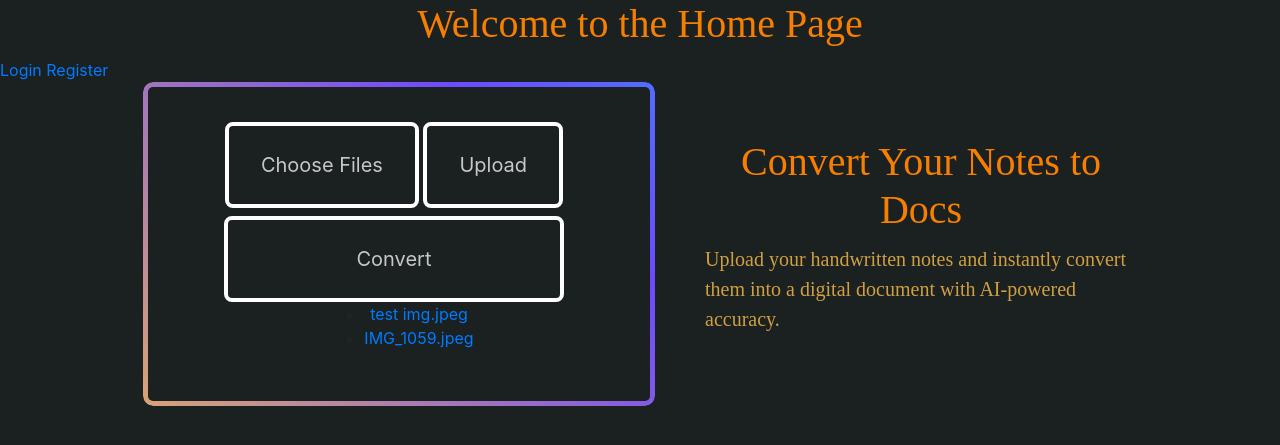
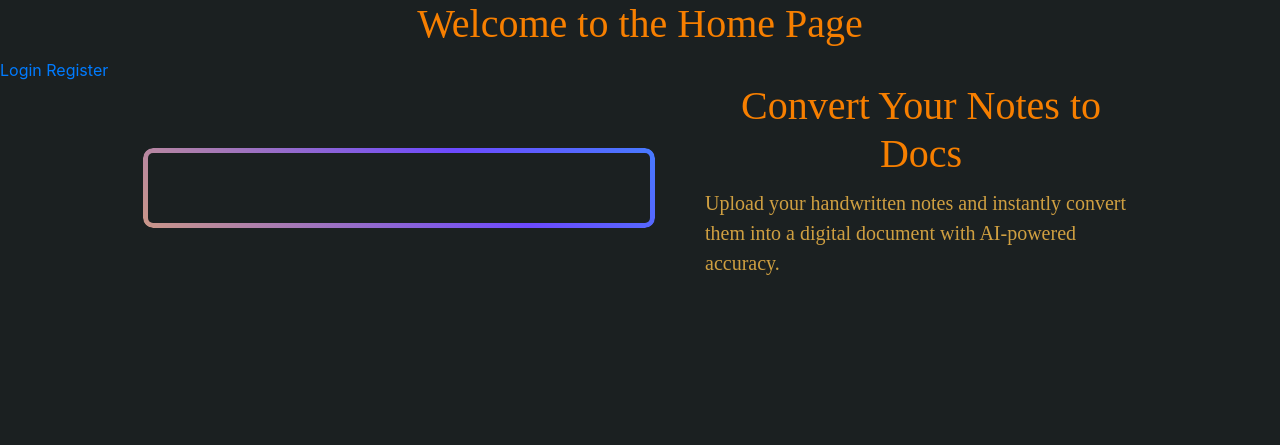
Before and after one commit to Learning-howto-Code/Notes-to-Docs-Website, a Flask app: page / in a window 1280 px wide. Shown: the part 56-501 px from the top of the page. Run offline with Flask 3, Linux system fonts and the light colour scheme; parts of the project's set-up code (start-up, migrations or seed data) failed here and were passed over.

Commit message:
restarting file upload, commented out all code

```diff
--- a/Static/css/style.css
+++ b/Static/css/style.css
@@ -183,7 +183,7 @@
 
 /* Register page */
 .sign_up{
-    color: rgb(124, 137, 148);
+    color: rgb(227, 233, 237);
     font-size: 20px;
     font-family: "times_new_roman";
 }
--- a/app.py
+++ b/app.py
@@ -18,7 +18,8 @@
 
 
 app = Flask(__name__)
-app.register_blueprint(uploads_bp, url_prefix="/uploads")
+# app.register_blueprint(uploads_bp, url_prefix="/uploads")
+
 
 app.config['SECRET_KEY'] = 'your_secret_key'
 app.config['SQLALCHEMY_DATABASE_URI'] = 'sqlite:///site.db'  # SQLite database
--- a/templates/index.html
+++ b/templates/index.html
@@ -8,14 +8,7 @@
     <div class="container">
         <!-- Left Side (File Upload) -->
         <div class="left">
-            <form id="upload-form">
-                <input type="file" id="file-upload" multiple> <!-- Allow multiple files -->
-                <label for="file-upload" class="upload-btn">Choose Files</label>
-                <button type="submit" class="upload-btn">Upload</button> <!-- Upload button -->
-                <button class="convert-btn" id="convert">Convert</button>
-            </form>
-            <ul id="file-list"></ul> <!-- List to display uploaded files -->
-            <div id="results-container" class="results-section"></div> <!-- Display converted results -->
+
         </div>
 
         <!-- Right Side (Text and Buttons) -->
--- a/templates/login.html
+++ b/templates/login.html
@@ -1,7 +1,7 @@
 {% extends "base.html" %}
 {% block content %}
     <h1>Register</h1>
-    <form method="POST" class="">
+    <form method="POST" class="login">
         {{ form.hidden_tag() }}
 
         <div>
--- a/uploads.py
+++ b/uploads.py
@@ -1,9 +1,9 @@
 from flask import Blueprint, request, jsonify, send_from_directory
 import os
+from werkzeug.utils import secure_filename
 
-uploads_bp = Blueprint("uploads", __name__)  # Create a Blueprint
-
-UPLOAD_FOLDER = "uploads"
+uploads_bp = Blueprint("flask_test/uploads", __name__)  # Corrected __name__
+UPLOAD_FOLDER = "flask_test/uploads"
 os.makedirs(UPLOAD_FOLDER, exist_ok=True)  # Ensure folder exists
 
 @uploads_bp.route("/upload", methods=["POST"])
@@ -11,21 +11,32 @@
     if "file" not in request.files:
         return jsonify({"error": "No file part"}), 400
 
-    files = request.files.getlist("file")  # Get multiple files
+    files = request.files.getlist("file")
     uploaded_files = []
 
     for file in files:
-        if file.filename:
-            file.save(os.path.join(UPLOAD_FOLDER, file.filename))
-            uploaded_files.append(file.filename)
+        if file.filename:  # Ensure the file has a name
+            safe_filename = secure_filename(file.filename)
+            file_path = os.path.join(UPLOAD_FOLDER, safe_filename)
+            file.save(file_path)
+            uploaded_files.append(safe_filename)
+
+    if not uploaded_files:
+        return jsonify({"error": "No files uploaded"}), 400
 
     return jsonify({"message": "Files uploaded successfully!", "files": uploaded_files})
 
 @uploads_bp.route("/files")
 def list_files():
-    files = os.listdir(UPLOAD_FOLDER)
-    return jsonify({"files": files})
+    try:
+        files = os.listdir(UPLOAD_FOLDER)
+        return jsonify({"files": files})
+    except Exception as e:
+        return jsonify({"error": f"Error listing files: {str(e)}"}), 500
 
 @uploads_bp.route("/download/<filename>")
 def download_file(filename):
-    return send_from_directory(UPLOAD_FOLDER, filename)
+    try:
+        return send_from_directory(UPLOAD_FOLDER, filename, as_attachment=True)
+    except Exception as e:
+        return jsonify({"error": f"Error downloading file: {str(e)}"}), 404
```
Also changed, not shown: routes.py (+0 -59 lines).
